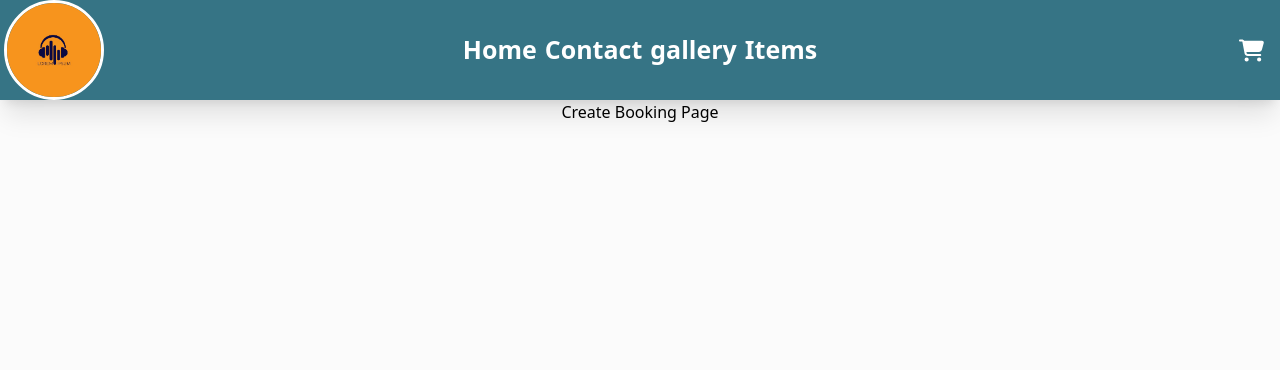
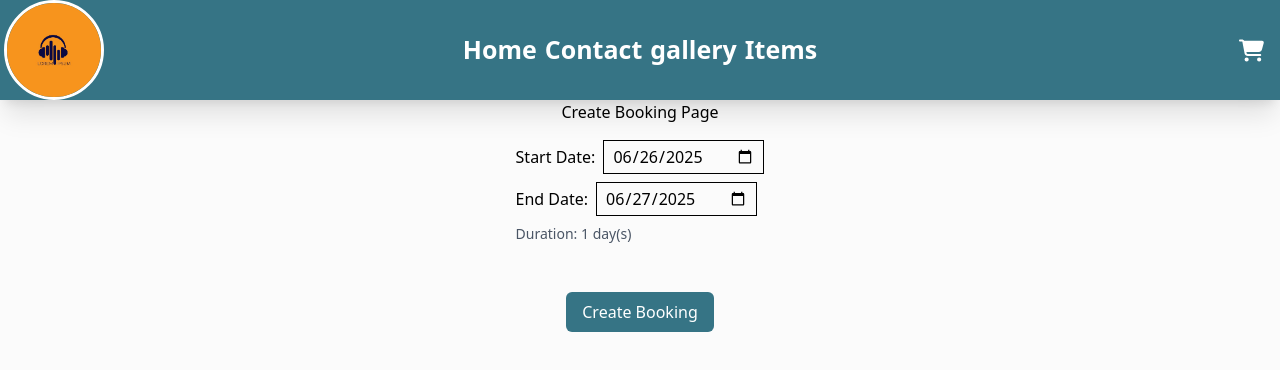
Before and after one commit to kavinduabc/kv-audio-frontend, a React (Vite) app: page /booking in a window 1280 px wide. Shown: the top 370 px of the page. Built offline with nearby package versions, Linux system fonts and the light colour scheme.

Commit message:
modify the Booking.jsx page and fixd some errors

```diff
--- a/src/pages/home/Booking.jsx
+++ b/src/pages/home/Booking.jsx
@@ -1,28 +1,105 @@
 import { useState } from "react"
-import { loadCart } from "../../Utils/Cart"
+import { formatDate, loadCart } from "../../Utils/Cart"
 import BookingItems from "../../components/BookingItem";
+import axios from "axios";
+import toast from "react-hot-toast";
+
+export default function BookingPage() {
+    const [cart, setCart] = useState(loadCart());
+
+    const today = formatDate(new Date());
+    const tomorrow = formatDate(new Date(Date.now() + 24 * 60 * 60 * 1000));
+
+    const [startDate, setStartDate] = useState(today);
+    const [endDate, setEndDate] = useState(tomorrow);
+
+    //const backendurl = import.meta.env.VITE_BACKEND_URL
+
+    function reloadCart() {
+        setCart(loadCart());
+    }
+
+    function handleBookingCreation(){
+
+        const cart = loadCart();
+
+        cart.startDate= startDate;
+        cart.endDate = endDate;
+        const dayCount = getDayCount(startDate, endDate);
+        cart.days = dayCount;
+
+        const token = localStorage.getItem("token");
+        axios.post(`${import.meta.env.VITE_BACKEND_URL}/api/orderes`,cart,{
+            headers:{
+                Authorization : `Bearer ${token}`,
+                "Content-Type": "application/json",
+            }
+        }).then((res)=>{
+            console.log(res.date);
+            localStorage.removeItem("cart");
+            toast.success("Booking Created");
+            setCart(loadCart());
+        }).catch((err)=>{
+            console.error(err);
+            toast.error("Faild to create booking");
+        })
+    }
+
+    // Calculate day difference
+    function getDayCount(start, end) {
+        const startTime = new Date(start).getTime();
+        const endTime = new Date(end).getTime();
+        const diff = (endTime - startTime) / (1000 * 60 * 60 * 24);
+        return diff > 0 ? diff : 0;
+    }
 
 
-export default function BookingPage(){
+    return (
+        <div className="w-full h-full flex flex-col items-center gap-4">
+            <h1>Create Booking Page</h1>
 
-    const [cart,setCart] = useState(loadCart());
+            {/* Date Inputs */}
+            <div className="flex flex-col gap-2">
+                <label>
+                    Start Date:
+                    <input
+                        type="date"
+                        value={startDate}
+                        onChange={(e) => setStartDate(e.target.value)}
+                        className="border px-2 py-1 ml-2"
+                    />
+                </label>
+                <label>
+                    End Date:
+                    <input
+                        type="date"
+                        value={endDate}
+                        onChange={(e) => setEndDate(e.target.value)}
+                        className="border px-2 py-1 ml-2"
+                    />
+                </label>
+                <p className="text-sm text-gray-600">
+                    Duration: {getDayCount(startDate, endDate)} day(s)
+                </p>
+            </div>
 
-    //** creating function for reloading the cart */
-    function reloadCart(){
-        setCart(loadCart());
-    }
-    return(
+            {/* Booking Items */}
+            <div className="w-full flex flex-col items-center">
+                {cart.orderedItems.map((item) => (
+                    <BookingItems
+                        key={item.key}
+                        productKey={item.key}
+                        quantity={item.quantity}
+                        refresh={reloadCart}
+                    />
+                ))}
+            </div>
 
-        <div className="w-full h-full flex flex-col items-center">
-            <h1>Create Booking Page</h1>
-             <div className="w-full flex flex-col items-center">
-               {
-                cart.orderedItems.map((item)=>{
-                    return <BookingItems productKey={item.key} quantity={item.quantity} refresh={reloadCart} />
-                })
-               }
-             </div>
-
+            <div className="w-full flex justify-center mt-4">
+               <button className="bg-accent text-white px-4 py-2 rounded-md"
+                onClick={handleBookingCreation}
+               >Create Booking</button>
+            </div>
         </div>
-    )
+    );
 }
--- a/src/pages/home/ProductOverView.jsx
+++ b/src/pages/home/ProductOverView.jsx
@@ -3,7 +3,7 @@ import { useParams } from "react-router-dom"
 import axios from "axios"
 import ImageSlider from "../../components/ImageSlider";
 import { addToCart, loadCart } from "../../Utils/Cart";
-
+import toast from "react-hot-toast";
 
 export default function ProductOverView(){
 
```
